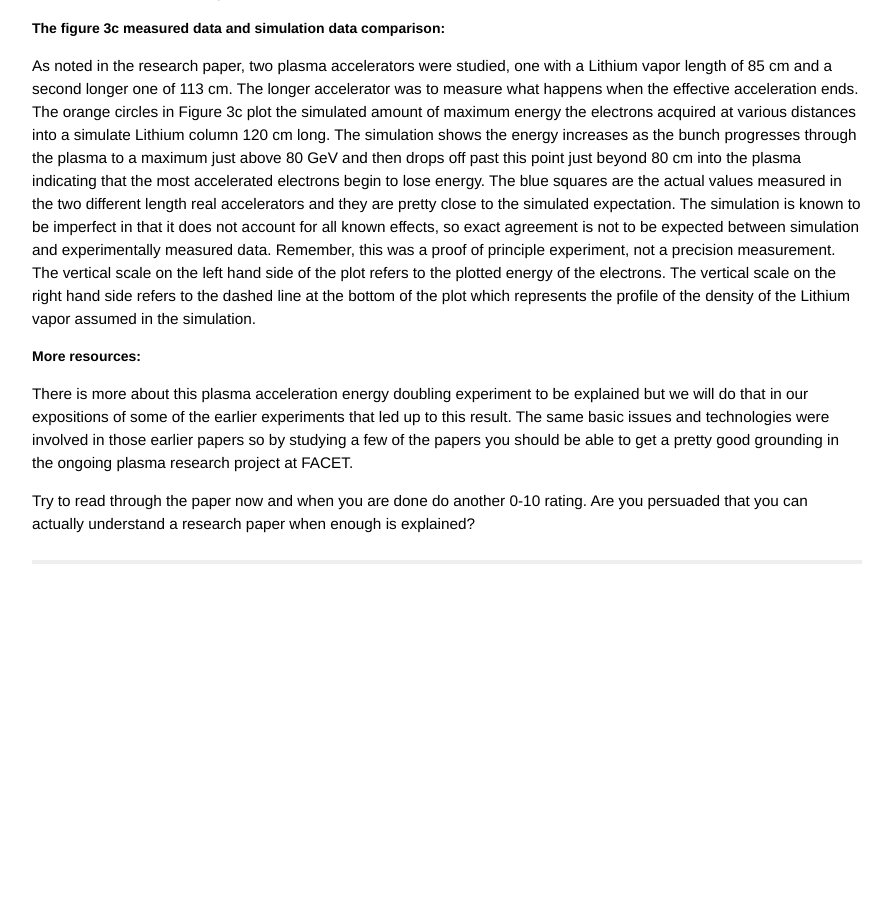
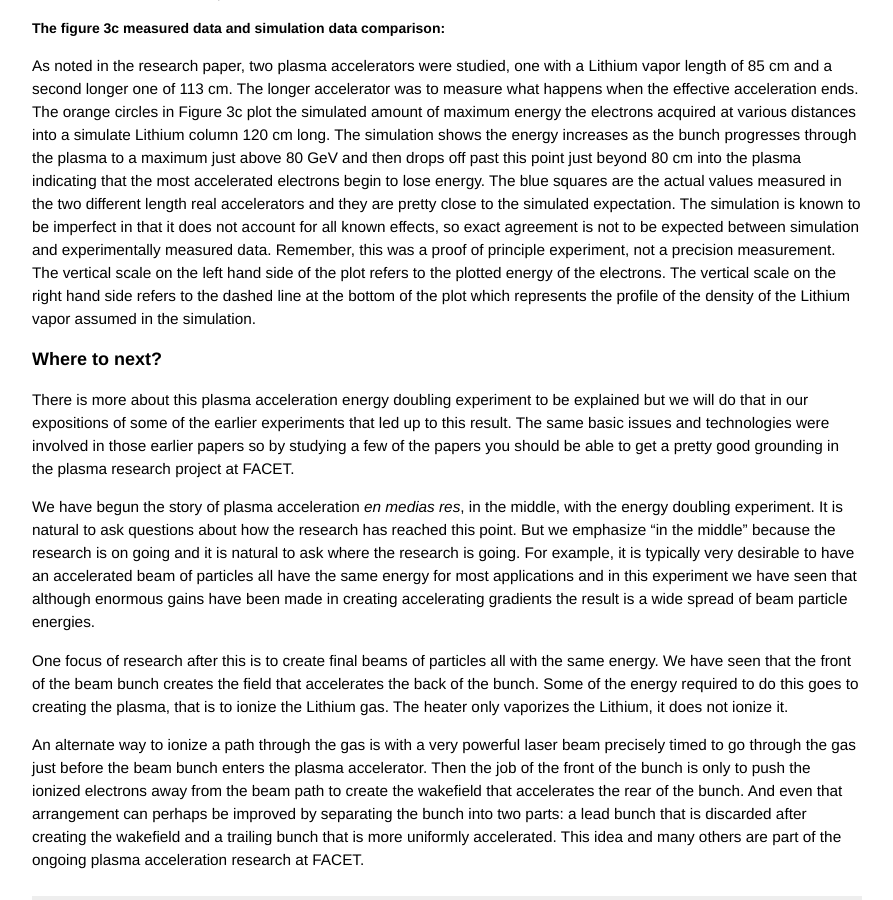
Before and after one commit to grbfacet/facet, a Jekyll site: the page built from energy-doubling-exposition.md, in a window 1280 px wide and 900 px high, scrolled down 8262 px. Shown: the whole window, without its empty margins (193-1086 px from the left). Built offline with Jekyll 4.4.1, drawn with Linux system fonts in a browser that asks for light colours; before the commit the page ends 8826 px from its top, so only the background shows below that.

Commit message:
Update energy-doubling-exposition.md

```diff
--- a/energy-doubling-exposition.md
+++ b/energy-doubling-exposition.md
@@ -140,8 +140,12 @@ It is important to note the details in the figure. First note that the top figur
 
 As noted in the research paper, two plasma accelerators were studied, one with a Lithium vapor length of 85 cm and a second longer one of 113 cm. The longer accelerator was to measure what happens when the effective acceleration ends. The orange circles in Figure 3c plot the simulated amount of maximum energy the electrons acquired at various distances into a simulate Lithium column 120 cm long. The simulation shows the energy increases as the bunch progresses through the plasma to a maximum just above 80 GeV and then drops off past this point just beyond 80 cm into the plasma indicating that the most accelerated electrons begin to lose energy. The blue squares are the actual values measured in the two different length real accelerators and they are pretty close to the simulated expectation. The simulation is known to be imperfect in that it does not account for all known effects, so exact agreement is not to be expected between simulation and experimentally measured data. Remember, this was a proof of principle experiment, not a precision measurement. The vertical scale on the left hand side of the plot refers to the plotted energy of the electrons. The vertical scale on the right hand side refers to the dashed line at the bottom of the plot which represents the profile of the density of the Lithium vapor assumed in the simulation.
 
-##### More resources:
+### Where to next?
 
-There is more about this plasma acceleration energy doubling experiment to be explained but we will do that in our expositions of some of the earlier experiments that led up to this result. The same basic issues and technologies were involved in those earlier papers so by studying a few of the papers you should be able to get a pretty good grounding in the ongoing plasma research project at FACET.
+There is more about this plasma acceleration energy doubling experiment to be explained but we will do that in our expositions of some of the earlier experiments that led up to this result. The same basic issues and technologies were involved in those earlier papers so by studying a few of the papers you should be able to get a pretty good grounding in the plasma research project at FACET.
 
-Try to read through the paper now and when you are done do another 0-10 rating. Are you persuaded that you can actually understand a research paper when enough is explained?
+We have begun the story of plasma acceleration _en medias res_, in the middle, with the energy doubling experiment. It is natural to ask questions about how the research has reached this point. But we emphasize "in the middle" because the research is on going and it is natural to ask where the research is going. For example, it is typically very desirable to have an accelerated beam of particles all have the same energy for most applications and in this experiment we have seen that although enormous gains have been made in creating accelerating gradients the result is a wide spread of beam particle energies.
+
+One focus of research after this is to create final beams of particles all with the same energy. We have seen that the front of the beam bunch creates the field that accelerates the back of the bunch. Some of the energy required to do this goes to creating the plasma, that is to ionize the Lithium gas. The heater only vaporizes the Lithium, it does not ionize it.
+
+An alternate way to ionize a path through the gas is with a very powerful laser beam precisely timed to go through the gas just before the beam bunch enters the plasma accelerator. Then the job of the front of the bunch is only to push the ionized electrons away from the beam path to create the wakefield that accelerates the rear of the bunch. And even that arrangement can perhaps be improved by separating the bunch into two parts: a lead bunch that is discarded after creating the wakefield and a trailing bunch that is more uniformly accelerated. This idea and many others are part of the ongoing plasma acceleration research at FACET.
```
